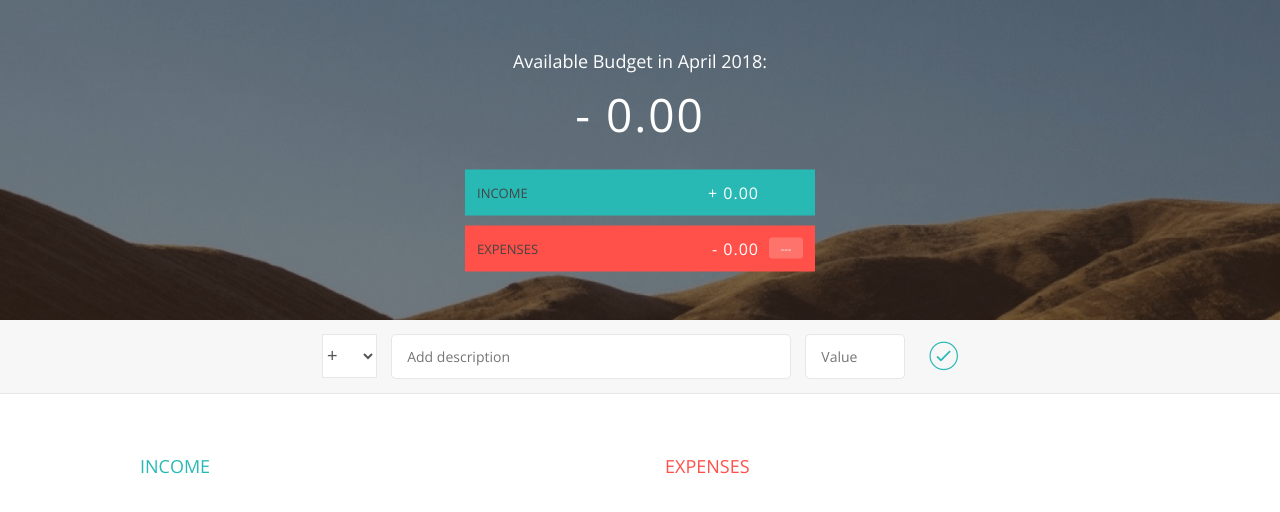
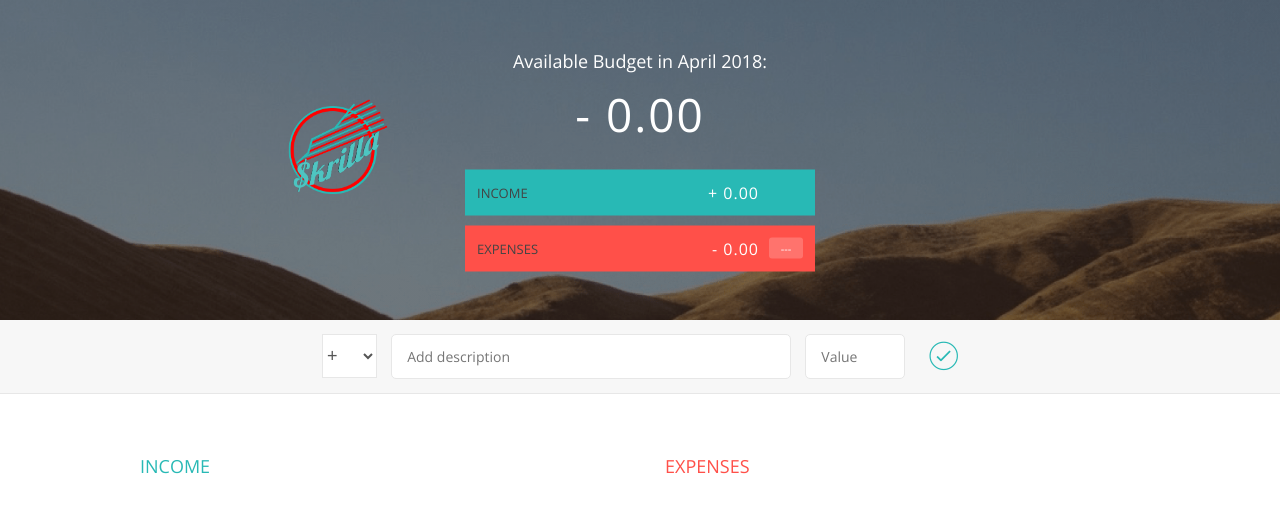
Before and after one commit to JamesBaine/skrilla, a plain HTML site: page index.html in a window 1280 px wide. Drawn offline with nearby package versions, Linux system fonts and the light colour scheme.

Commit message:
logo added

```diff
--- a/index.html
+++ b/index.html
@@ -5,11 +5,13 @@
         <link href="https://fonts.googleapis.com/css?family=Open+Sans:100,300,400,600" rel="stylesheet" type="text/css">
         <link href="https://code.ionicframework.com/ionicons/2.0.1/css/ionicons.min.css" rel="stylesheet" type="text/css">
         <link type="text/css" rel="stylesheet" href="style.css">
+        <link rel="shortcut icon" href="favicon.png" type="image/x-icon">
         <title>Skrilla</title>
     </head>
     <body>
 
         <div class="top">
+            <img class="logo" src="logo.png" alt="Skrilla">
             <div class="budget">
                 <div class="budget__title">
                     Available Budget in <span class="budget__title--month">%Month%</span>:
--- a/style.css
+++ b/style.css
@@ -37,6 +37,12 @@ body {
     background-size: cover;
     background-position: center;
     position: relative;
+}
+
+.logo {
+    width: 100px;
+    margin-left: 18rem;
+    margin-top: 6rem;
 }
 
 .budget {
```
Also changed, not shown: favicon.png (added), logo.png (added).
